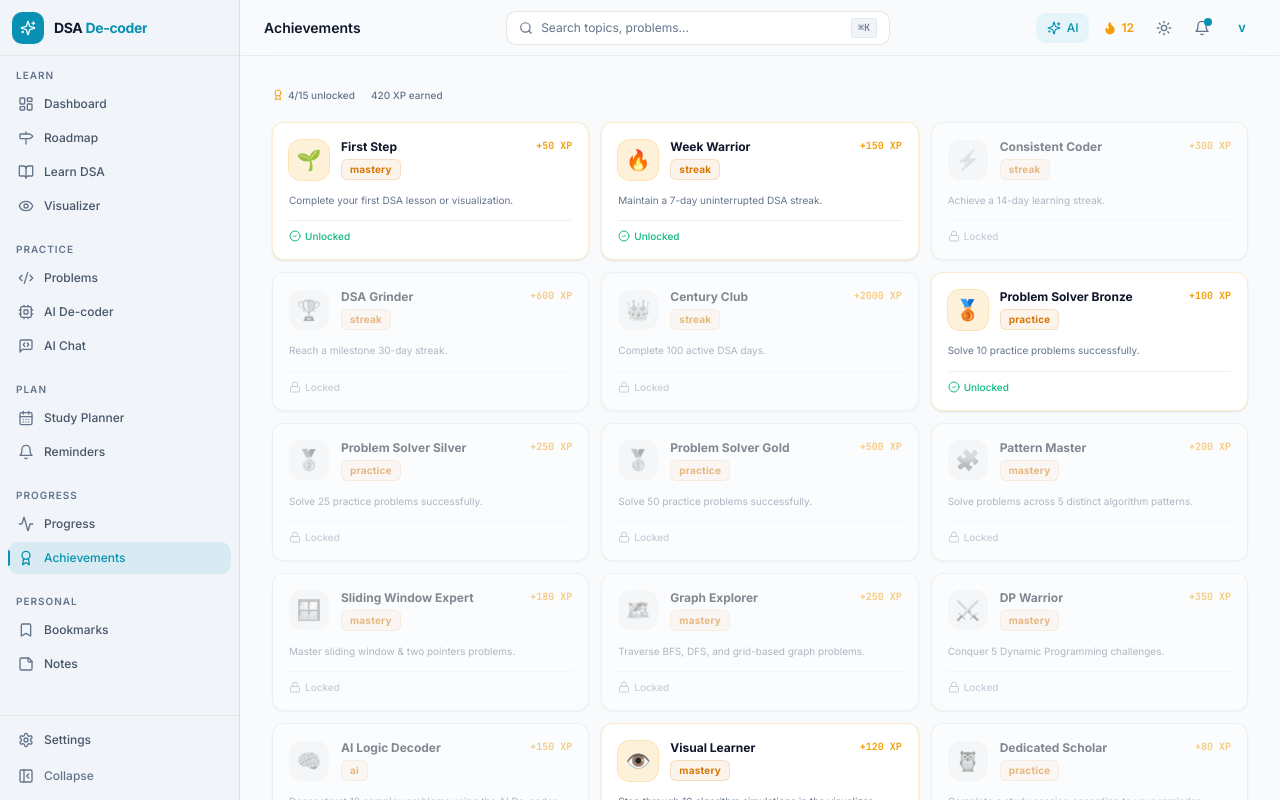
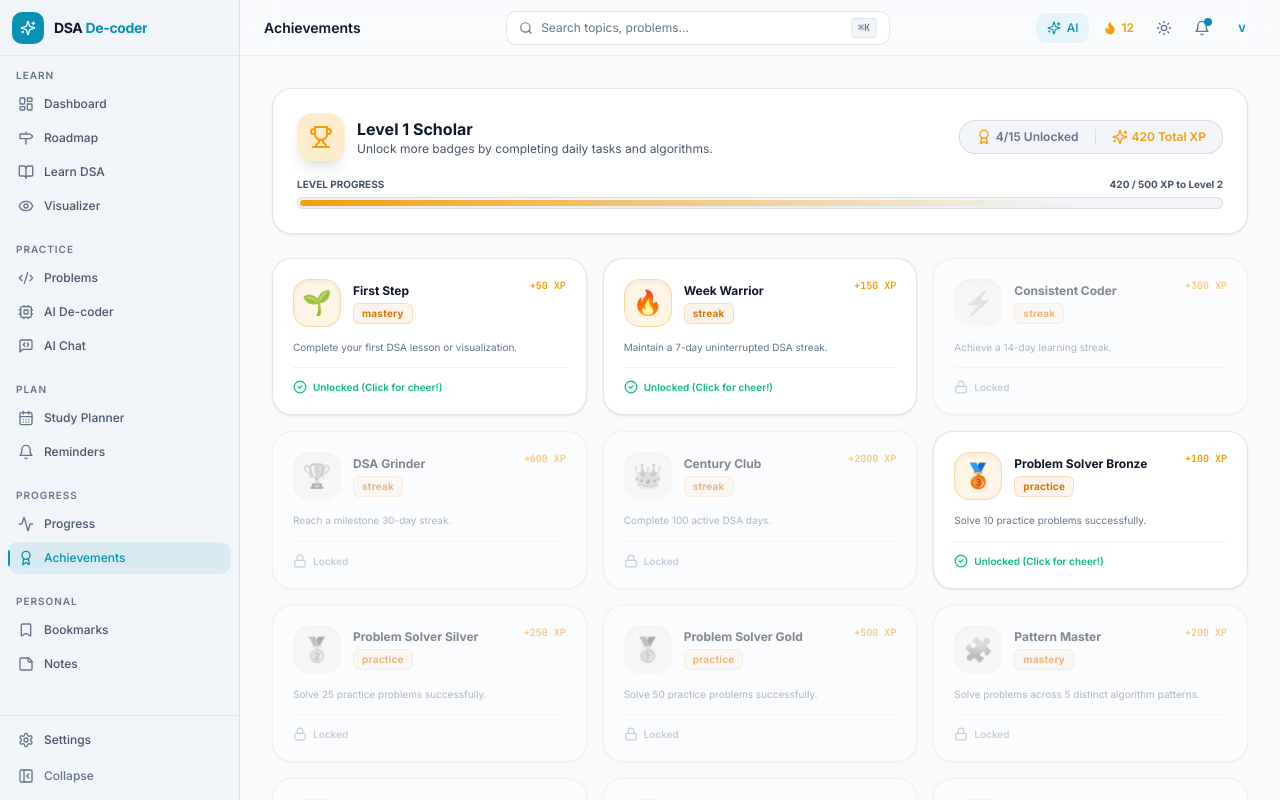
Before and after one commit to vikram1110dev/DSA-De-coder, a Next.js app: page /achievements in a window 1280 px wide. Shown: the top 800 px of the page. Built offline with nearby package versions, Linux system fonts and the light colour scheme.

Commit message:
feat: add interactive XP levels and confetti cheers to Achievements page

```diff
--- a/src/app/achievements/page.tsx
+++ b/src/app/achievements/page.tsx
@@ -3,45 +3,97 @@
 import React from 'react';
 import { AppLayout } from '@/components/layout/AppLayout';
 import { ACHIEVEMENTS_DATA } from '@/data/achievements';
-import { Award, CheckCircle2, Lock } from 'lucide-react';
+import { Award, CheckCircle2, Lock, Sparkles, Trophy } from 'lucide-react';
 import { clsx } from 'clsx';
+import confetti from 'canvas-confetti';
 
 export default function AchievementsPage() {
   const unlockedIds = ['first-step', 'week-warrior', 'problem-solver-bronze', 'visual-learner'];
   const unlockedCount = unlockedIds.length;
 
+  const totalXP = ACHIEVEMENTS_DATA.reduce((sum, a) => sum + (unlockedIds.includes(a.id) ? a.xp : 0), 0);
+  const currentLevel = Math.floor(totalXP / 500) + 1;
+  const xpForNextLevel = 500;
+  const currentLevelXP = totalXP % xpForNextLevel;
+  const progressPercent = Math.min((currentLevelXP / xpForNextLevel) * 100, 100);
+
+  const handleBadgeClick = (isUnlocked: boolean) => {
+    if (isUnlocked) {
+      confetti({
+        particleCount: 80,
+        spread: 60,
+        origin: { y: 0.7 },
+        colors: ['#fbbf24', '#f59e0b', '#3b82f6', '#10b981'],
+      });
+    }
+  };
+
   return (
     <AppLayout>
-      <div className="space-y-5">
-        {/* Stats */}
-        <div className="flex items-center gap-4 text-xxs font-medium text-text-muted">
-          <span className="flex items-center gap-1"><Award className="w-3 h-3 text-accent-amber" /> {unlockedCount}/{ACHIEVEMENTS_DATA.length} unlocked</span>
-          <span>{ACHIEVEMENTS_DATA.reduce((sum, a) => sum + (unlockedIds.includes(a.id) ? a.xp : 0), 0)} XP earned</span>
+      <div className="space-y-6">
+        {/* Modern XP Progress Dashboard */}
+        <div className="surface p-6 border border-border-default rounded-3xl shadow-xl space-y-4">
+          <div className="flex flex-wrap items-center justify-between gap-4">
+            <div className="flex items-center gap-3">
+              <div className="w-12 h-12 rounded-2xl bg-accent-amber/20 text-accent-amber flex items-center justify-center shadow-lg">
+                <Trophy className="w-6 h-6" />
+              </div>
+              <div>
+                <h2 className="text-base font-bold text-text-primary flex items-center gap-2">
+                  Level {currentLevel} Scholar
+                </h2>
+                <p className="text-xs text-text-secondary">
+                  Unlock more badges by completing daily tasks and algorithms.
+                </p>
+              </div>
+            </div>
+            <div className="flex items-center gap-4 text-xs font-semibold text-text-muted bg-bg-inset px-4 py-2 rounded-2xl border border-border-default">
+              <span className="flex items-center gap-1"><Award className="w-4 h-4 text-accent-amber" /> {unlockedCount}/{ACHIEVEMENTS_DATA.length} Unlocked</span>
+              <span className="w-px h-4 bg-border-default" />
+              <span className="flex items-center gap-1 text-accent-amber"><Sparkles className="w-4 h-4" /> {totalXP} Total XP</span>
+            </div>
+          </div>
+
+          <div className="space-y-1.5">
+            <div className="flex justify-between text-xxs font-bold text-text-secondary">
+              <span>LEVEL PROGRESS</span>
+              <span>{currentLevelXP} / {xpForNextLevel} XP to Level {currentLevel + 1}</span>
+            </div>
+            <div className="w-full h-3 bg-bg-inset rounded-full overflow-hidden p-0.5 border border-border-default">
+              <div
+                className="h-full bg-gradient-to-r from-accent-amber to-accent-orange rounded-full transition-all duration-500 shadow-sm"
+                style={{ width: `${progressPercent}%` }}
+              />
+            </div>
+          </div>
         </div>
 
         {/* Badges Grid */}
-        <div className="grid grid-cols-1 sm:grid-cols-2 lg:grid-cols-3 gap-3">
+        <div className="grid grid-cols-1 sm:grid-cols-2 lg:grid-cols-3 gap-4">
           {ACHIEVEMENTS_DATA.map((ach) => {
             const isUnlocked = unlockedIds.includes(ach.id);
             return (
               <div
                 key={ach.id}
+                onClick={() => handleBadgeClick(isUnlocked)}
                 className={clsx(
-                  'surface p-4 space-y-3 transition-all',
-                  isUnlocked ? 'border-accent-amber/20' : 'opacity-50'
+                  'surface p-5 space-y-3 transition-all border border-border-default rounded-3xl shadow-lg',
+                  isUnlocked
+                    ? 'hover:border-accent-amber/50 cursor-pointer hover:shadow-xl hover:scale-[1.01]'
+                    : 'opacity-50 select-none'
                 )}
               >
                 <div className="flex items-start justify-between gap-3">
                   <div className="flex items-center gap-3">
                     <div className={clsx(
-                      'w-10 h-10 rounded-xl flex items-center justify-center text-xl',
-                      isUnlocked ? 'bg-accent-amber/15 ring-1 ring-accent-amber/30' : 'bg-bg-inset grayscale'
+                      'w-12 h-12 rounded-2xl flex items-center justify-center text-2xl shadow-inner',
+                      isUnlocked ? 'bg-accent-amber/10 border border-accent-amber/30' : 'bg-bg-inset grayscale'
                     )}>
                       {ach.icon}
                     </div>
                     <div>
                       <h3 className="text-xs font-bold text-text-primary">{ach.title}</h3>
-                      <span className="badge badge-amber">{ach.category}</span>
+                      <span className="badge badge-amber mt-1">{ach.category}</span>
                     </div>
                   </div>
                   <span className="text-xxs font-mono font-bold text-accent-amber">+{ach.xp} XP</span>
@@ -49,14 +101,14 @@ export default function AchievementsPage() {
 
                 <p className="text-xxs text-text-muted leading-relaxed">{ach.description}</p>
 
-                <div className="pt-2 border-t border-border-subtle flex items-center text-xxs font-medium">
+                <div className="pt-3 border-t border-border-subtle flex items-center text-xxs font-semibold">
                   {isUnlocked ? (
-                    <span className="text-state-success flex items-center gap-1">
-                      <CheckCircle2 className="w-3 h-3" /> Unlocked
+                    <span className="text-state-success flex items-center gap-1.5">
+                      <CheckCircle2 className="w-3.5 h-3.5 fill-state-success/10" /> Unlocked (Click for cheer!)
                     </span>
                   ) : (
-                    <span className="text-text-disabled flex items-center gap-1">
-                      <Lock className="w-3 h-3" /> Locked
+                    <span className="text-text-disabled flex items-center gap-1.5">
+                      <Lock className="w-3.5 h-3.5" /> Locked
                     </span>
                   )}
                 </div>
```
